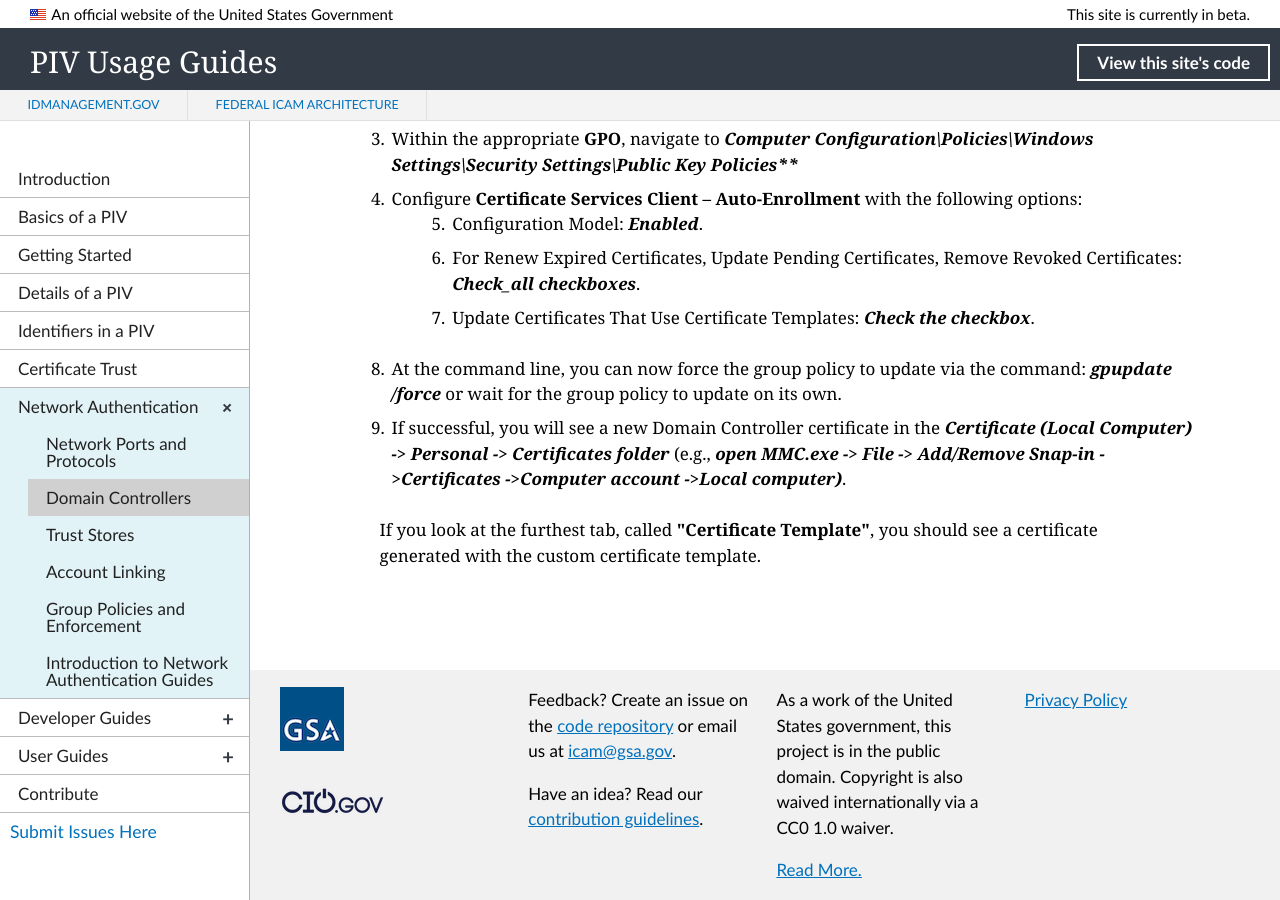
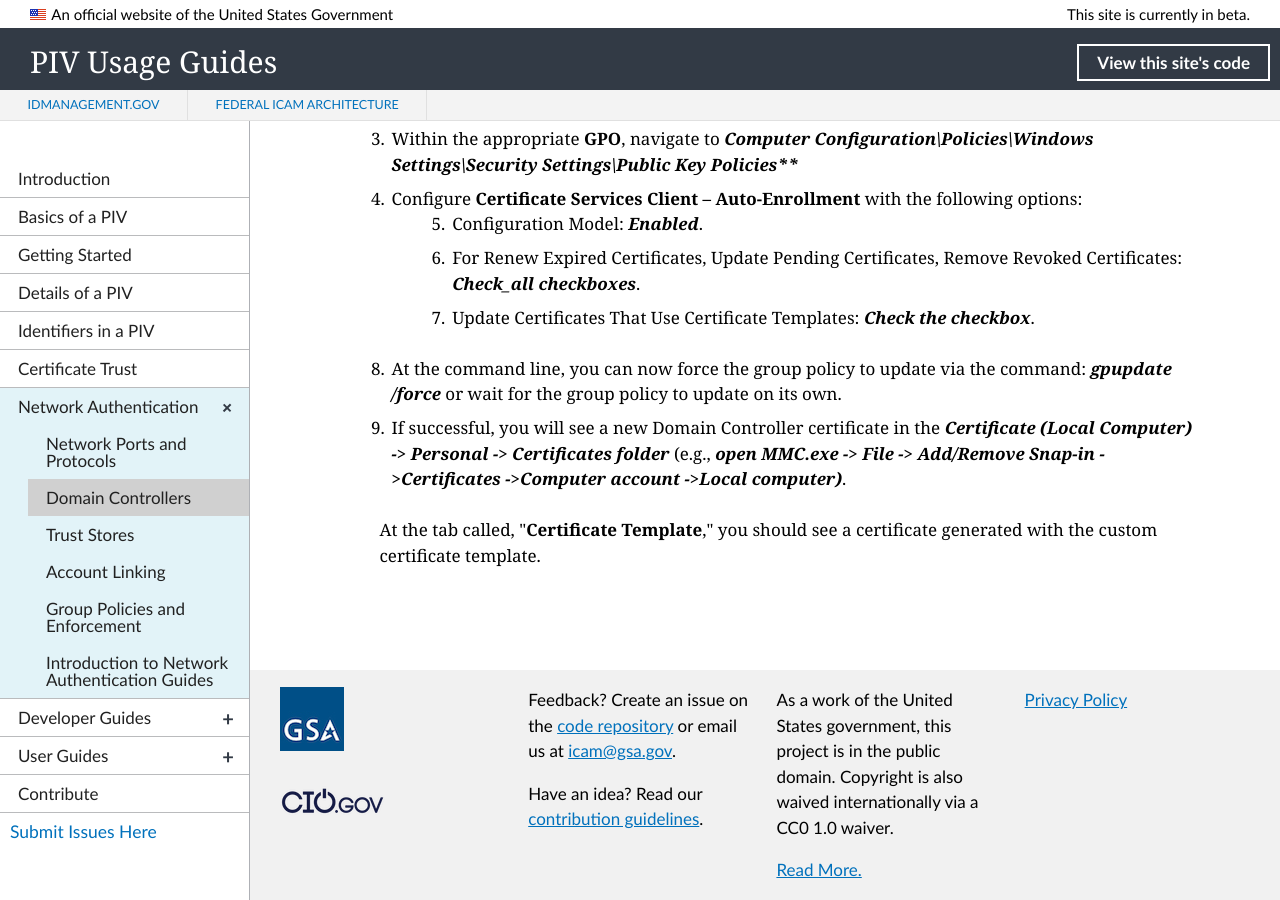
Before and after one commit to GSA/piv-guides, a Jekyll site: the page built from _networkconfig/2_domaincontrollers.md, in a window 1280 px wide and 900 px high, scrolled down 3897 px. Built offline with Jekyll 4.4.1, drawn with Linux system fonts in a browser that asks for light colours; nearby versions of some CDN libraries.

Commit message:
Update 2_domaincontrollers.md

```diff
--- a/_networkconfig/2_domaincontrollers.md
+++ b/_networkconfig/2_domaincontrollers.md
@@ -109,4 +109,4 @@ _**Use Case:** We would like to use a local enterprise Microsoft CA to issue a D
   5. At the command line, you can now force the group policy to update via the command: **_gpupdate /force_** or wait for the group policy to update on its own.
   6. If successful, you will see a new Domain Controller certificate in the **_Certificate (Local Computer) -&gt; Personal -&gt; Certificates folder_** (e.g., **_open MMC.exe -&gt; File -&gt; Add/Remove Snap-in -&gt;Certificates -&gt;Computer account -&gt;Local computer)_**.
 
-  > If you look at the furthest tab, called **&quot;Certificate Template&quot;**, you should see a certificate generated with the custom certificate template.
+  > At the tab called, &quot;**Certificate Template**,&quot; you should see a certificate generated with the custom certificate template.
```
